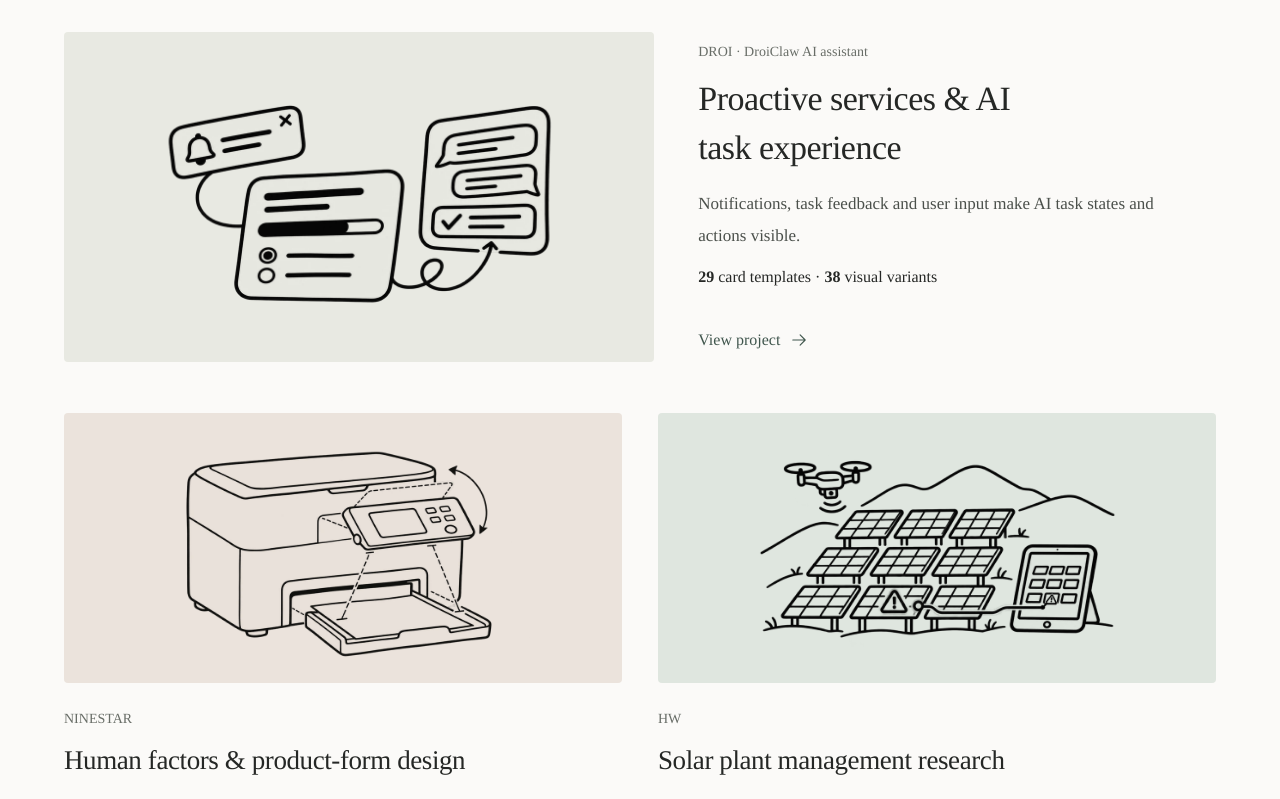
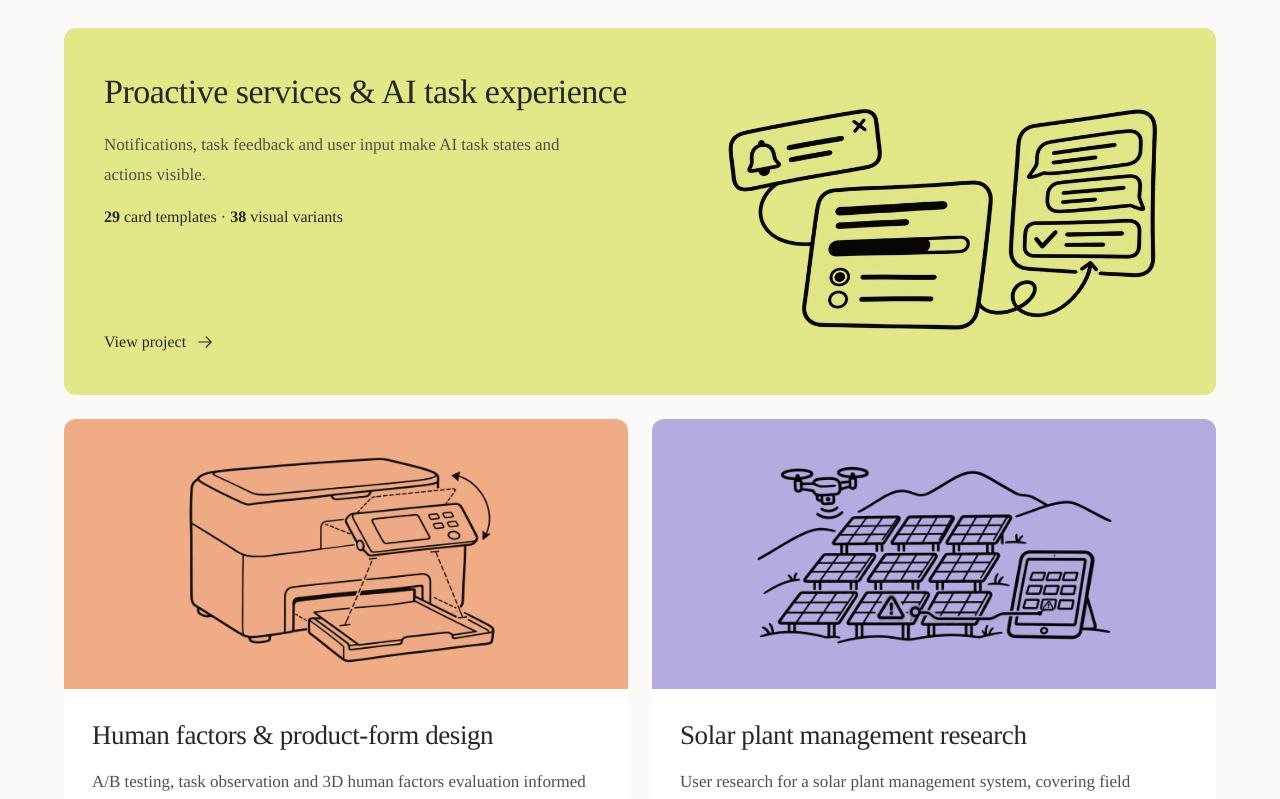
Before and after one commit to sunky-Z/77-portfolio, a React (Vite) app in the folder website/: page / in a window 1280 px wide. Shown: the part 820-1619 px from the top of the page. Built offline with nearby package versions, Linux system fonts and the light colour scheme.

Commit message:
Restore project cards with a brighter scoped palette

```diff
--- a/website/src/App.jsx
+++ b/website/src/App.jsx
@@ -62,7 +62,7 @@ function ProjectCard({ project, skills, L, compact = false, headingTag = 'h3', f
       <img src={asset(project.image)} alt="" width="900" height="600" loading="lazy" />
     </div>
     <div className="project-body">
-      <p className="card-topline">{topic ? L('产品专题', 'Product topic') : byline}{!featured && !overview && <span>{project.role}</span>}</p>
+      {!featured && <p className="card-topline">{topic ? L('产品专题', 'Product topic') : byline}{!overview && <span>{project.role}</span>}</p>}
       <Heading className="card-title">{project.title}</Heading>
       <p className="card-description">{project.summary}</p>
       {project.highlight && <ProjectFact>{project.highlight}</ProjectFact>}
--- a/website/src/editorial-theme.css
+++ b/website/src/editorial-theme.css
@@ -1,4 +1,4 @@
-/* Portfolio refinement: open work gallery, method index and readable case files.
+/* Portfolio refinement: project cards, method index and readable case files.
    Hero composition and its scoped colours remain in notion-theme.css. */
 :root {
   --paper: #FBFAF8;
@@ -30,35 +30,25 @@
 .category-heading h1 { margin-bottom: 18px; }
 .category-heading .page-intro { color: var(--body-text); }
 
-/* Gallery surfaces end at the image. Titles, context and outputs sit on the page. */
-.project-card, .related-card { background: transparent; border: 0; border-radius: 0; }
-.project-card:hover, .related-card:hover { background: transparent; border: 0; }
-.project-card .project-cover { border-radius: var(--edge); }
-.project-card .project-body { background: transparent; padding: 24px 0 0; }
-.project-card .card-topline { margin-bottom: 10px; color: var(--muted); }
-.project-card:hover .card-title, .related-card:hover .card-title,
+/* Restore the previous project-card layout from notion-theme.css.
+   Brighter colours stay scoped to project browsing, outside the locked hero. */
+.home-selected, .project-group {
+  --amber: #E2E887;
+  --coral: #F0AC85;
+  --blue: #B2ACE0;
+  --mocha: #A7D4BB;
+  --sky: #D2E3EC;
+}
+.home-selected .card-footer, .project-group .card-footer { color: var(--ink); }
+
+.related-card { background: transparent; border: 0; border-radius: 0; }
+.related-card:hover { background: transparent; border: 0; }
+.related-card:hover .card-title,
 .related-card:hover h3 { text-decoration: underline; text-decoration-thickness: 1px; text-underline-offset: 6px; }
 .project-fact { color: var(--ink); }
 .card-footer { color: var(--accent); }
 .card-footer svg { transition: transform .16s ease; }
 a:hover > .card-footer svg, a:hover .project-body > .card-footer svg { transform: translateX(3px); }
-.home-selected .selected-projects { gap: 48px 36px; }
-.home-selected .featured-card,
-.home-selected .featured-card:not(:first-child) { background: transparent; border-radius: 0; overflow: visible; }
-.home-selected .featured-card .project-body { padding: 24px 0 0; }
-.home-selected .featured-card .project-cover { border-radius: var(--edge); }
-.home-selected .featured-card .card-description { font-size: 17px; line-height: 1.85; }
-.home-selected .featured-card .card-footer { padding-top: 18px; }
-.home-selected .featured-card:first-child {
-  grid-template-columns: minmax(0, 1.14fr) minmax(0, 1fr);
-  gap: 44px; align-items: center; background: transparent; border: 0; padding: 0;
-}
-.home-selected .featured-card:first-child .project-cover { order: 0; height: 330px; min-height: 0; }
-.home-selected .featured-card:first-child .project-body { order: 1; padding: 12px 0; }
-.home-selected .featured-card:first-child .card-title { font-size: 34px; line-height: 1.45; margin-bottom: 16px; }
-.home-selected .featured-card:first-child .card-footer { margin-top: 16px; }
-.home-selected .featured-card:not(:first-child) .card-title { font-size: 27px; line-height: 1.45; }
-.home-selected .featured-card:nth-child(3) { border: 0; padding: 0; }
 
 /* A quieter method index, separate in scale and structure from project work. */
 .home-capabilities { display: grid; grid-template-columns: 260px minmax(0, 1fr); gap: 64px; }
@@ -84,29 +74,11 @@ a:hover > .card-footer svg, a:hover .project-body > .card-footer svg { transform
 .home-contact p { color: var(--body-text); font-size: 18px; }
 .home-contact > a, .home-contact > a:hover { color: var(--accent); }
 
-/* Two equal directions; a lead case and a compact supporting index. */
+/* The two directions remain equal, neutral navigation choices. */
 .project-directions { gap: 24px; }
 .project-directions a { background: var(--surface); border-color: var(--line); border-radius: var(--edge); }
 .project-directions a:hover { background: var(--surface); border-color: var(--accent); }
 .direction-summary { color: var(--muted); }
-.project-group { margin-top: 64px; }
-.project-group-heading { margin-bottom: 36px; }
-.project-group-heading h2 { font-size: 32px; }
-.project-product { padding-top: 8px; }
-.project-product-heading { margin-bottom: 30px; }
-.project-group-layout { grid-template-columns: minmax(0, .95fr) minmax(0, 1.05fr); gap: 52px; }
-.project-list { gap: 0; }
-.project-row[data-tone] { position: relative; background: transparent; padding: 28px 28px 28px 24px; border-radius: var(--edge); border: 0; }
-.project-list .project-row:first-child { padding-top: 0; }
-.project-list .project-row + .project-row { margin-top: 8px; }
-.project-row[data-tone]:hover { background: var(--soft); outline: none; }
-.project-row[data-tone] .card-topline { padding: 0; background: transparent; border-radius: 0; color: var(--muted); font-size: 13px; }
-.project-row .project-row-title { font-size: 24px; }
-.project-row .card-description { font-size: 16px; line-height: 1.85; }
-.project-row .card-footer { padding-top: 12px; }
-.independent-projects { margin-top: 44px; padding: 28px; background: var(--soft); border-radius: var(--edge); }
-.independent-projects .project-row { padding: 0; }
-.project-supplement { padding: 20px 0; border-radius: 0; border-top: 1px solid var(--line); background: transparent; margin-top: 40px; }
 
 /* Career is chronological information, with roles and scope in distinct columns. */
 .career-grid { display: block; }
@@ -149,33 +121,19 @@ a:hover > .card-footer svg, a:hover .project-body > .card-footer svg { transform
 .flow-controls > div:first-child dt { background: var(--accent-soft); }
 
 @media (max-width: 1100px) {
-  .home-selected .featured-card:first-child { gap: 32px; }
-  .home-selected .featured-card:first-child .project-body { padding: 8px 0; }
-  .home-selected .featured-card:first-child .card-title { font-size: 30px; }
   .home-capabilities { grid-template-columns: 210px minmax(0, 1fr); gap: 36px; }
   .home-skills-grid { gap: 28px; }
   .home-skills-grid .skill-card { padding: 20px 0 0; }
   .home-skills-grid .skill-card .card-title { font-size: 22px; }
   .career-card { grid-template-columns: 150px 190px minmax(0, 1fr); gap: 28px; }
-  .project-group-layout { gap: 36px; }
 }
 @media (max-width: 850px) {
   .section { padding-block: 48px; }
-  .home-selected .featured-card:first-child { grid-template-columns: 1fr 1fr; gap: 28px; }
-  .home-selected .featured-card:first-child .project-cover { height: 270px; min-height: 0; }
-  .home-selected .featured-card:first-child .project-body { padding: 0; }
-  .home-selected .featured-card .project-body { padding: 20px 0 0; }
-  .home-selected .featured-card .card-description { font-size: 16px; }
   .home-capabilities { display: block; }
   .home-capabilities .section-heading { display: flex; margin-bottom: 30px; }
   .home-capabilities .section-more { margin: 0; }
   .home-skills-grid { gap: 32px 36px; }
   .home-skills-grid .skill-card { padding: 22px 0 0; }
-  .project-group-layout { grid-template-columns: 1fr; gap: 36px; }
-  .project-group .project-body { padding: 20px 0 20px 24px; }
-  .project-list .project-row:first-child { padding-top: 24px; }
-  .project-row[data-tone] { padding: 24px; background: var(--soft); }
-  .project-list .project-row + .project-row { margin-top: 16px; }
   .career-card { grid-template-columns: 155px minmax(0, 1fr); gap: 16px 28px; }
   .career-summary { grid-column: 2; }
   .skills-grid { gap: 32px; }
@@ -185,28 +143,12 @@ a:hover > .card-footer svg, a:hover .project-body > .card-footer svg { transform
   .section-heading, .home-capabilities .section-heading { gap: 14px; margin-bottom: 24px; }
   .section-heading h2 { font-size: 28px; }
   .category-heading { margin-block: 28px 36px; }
-  .home-selected .selected-projects { gap: 36px; }
-  .home-selected .featured-card:first-child, .home-selected .featured-card:not(:first-child) { display: flex; gap: 0; }
-  .home-selected .featured-card .project-body, .home-selected .featured-card:first-child .project-body { order: 0; padding: 0 0 20px; }
-  .home-selected .featured-card .project-cover, .home-selected .featured-card:first-child .project-cover, .home-selected .featured-card:not(:first-child) .project-cover { order: 1; height: auto; min-height: 0; aspect-ratio: 1.7; }
-  .home-selected .featured-card:first-child .card-title, .home-selected .featured-card:not(:first-child) .card-title { font-size: 25px; margin-bottom: 12px; }
-  .home-selected .featured-card:first-child .card-footer { margin-top: 0; }
-  .home-selected .featured-card .card-topline { font-size: 13px; }
   .home-skills-grid { grid-template-columns: 1fr; gap: 28px; }
   .home-skills-grid .skill-card { padding: 20px 0 0; }
   .home-skills-grid .skill-card .card-title { font-size: 23px; }
   .home-contact { padding: 26px 0; margin-block: 12px 20px; }
   .home-contact p { font-size: 16px; }
   .project-directions { gap: 12px; }
-  .project-group { margin-top: 48px; }
-  .project-group-heading { margin-bottom: 24px; }
-  .project-group-heading h2 { font-size: 27px; }
-  .project-group .project-body { padding: 0 0 22px; }
-  .project-list .project-row:first-child, .project-row[data-tone] { padding: 22px; }
-  .project-row .project-row-title { font-size: 22px; }
-  .independent-projects { padding: 22px; margin-top: 28px; }
-  .independent-projects .project-row { padding: 0; }
-  .project-supplement { margin-top: 28px; }
   .career-card { grid-template-columns: 1fr; gap: 16px; padding: 28px 0; }
   .career-card .card-topline { padding: 0; font-size: 15px; }
   .career-summary { grid-column: 1; }
```
Also changed, not shown: 2 other files (tests, documents, lock files or other folders).
